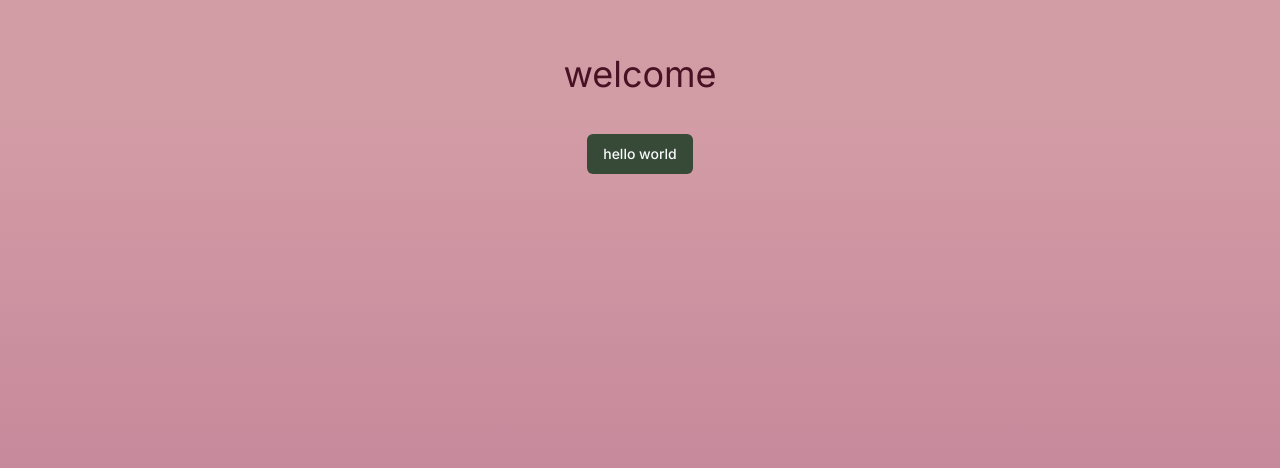
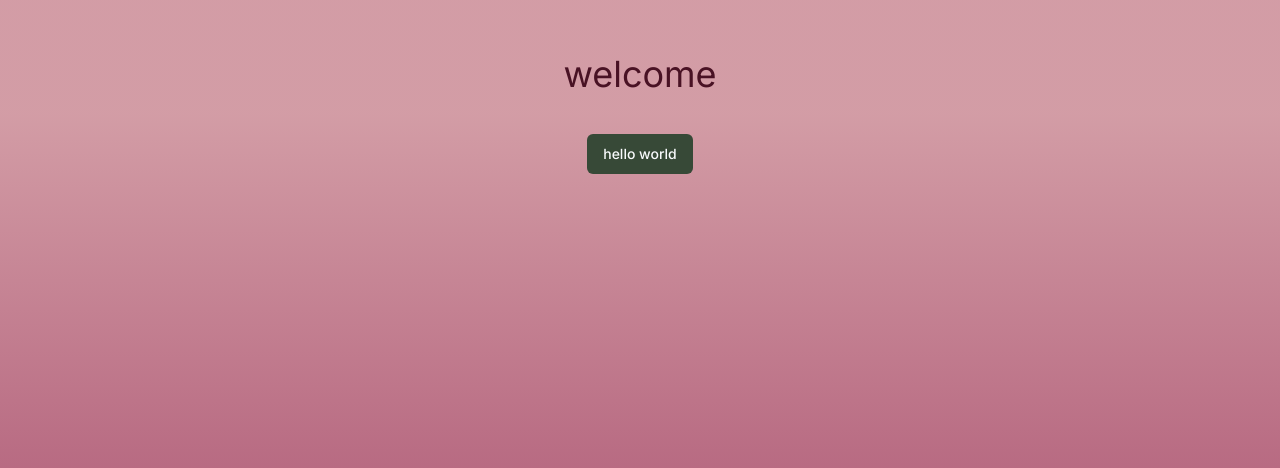
Before and after one commit to penguinboots/portfolio-v3, a Next.js app: page / in a window 1280 px wide. Shown: the part 286-754 px from the top of the page. Built offline with nearby package versions, Linux system fonts and the light colour scheme.

Commit message:
add gradient colour

```diff
--- a/app/globals.css
+++ b/app/globals.css
@@ -38,6 +38,7 @@
     /* CUSTOM COLOURS */
 
     --base: 350 38% 72%; /* med-pink */
+    --base-grad: 341 35% 65%; /* mid-dark-pink */
     --base-text: 341 60% 18%; /* maroon-pink */
 
     --sidebar: 120 14% 25%; /* dark-green */
@@ -47,7 +48,7 @@
     --sidebar-grad: 120 14% 20%; /* darker-green */
 
     --header: 341 35% 60%; /* dark-pink */
-    --header-grad: 341 35% 65%; /* mid-dark-pink */
+    --header-grad: 341 35% 55%; /* darker-pink */
     --header-text: 341 60% 18%; /* maroon-pink */
 
     --card: 45 60% 89%; /* light-yellow */
--- a/tailwind.config.js
+++ b/tailwind.config.js
@@ -54,7 +54,8 @@ module.exports = {
         // CUSTOM COLOUR THEMES
         base: {
           DEFAULT: "hsl(var(--base))",
-          text: "hsl(var(--base-text))"
+          text: "hsl(var(--base-text))",
+          grad: "hsl(var(--base-grad))"
         },
         sidebar: {
           DEFAULT: "hsl(var(--sidebar))",
```
